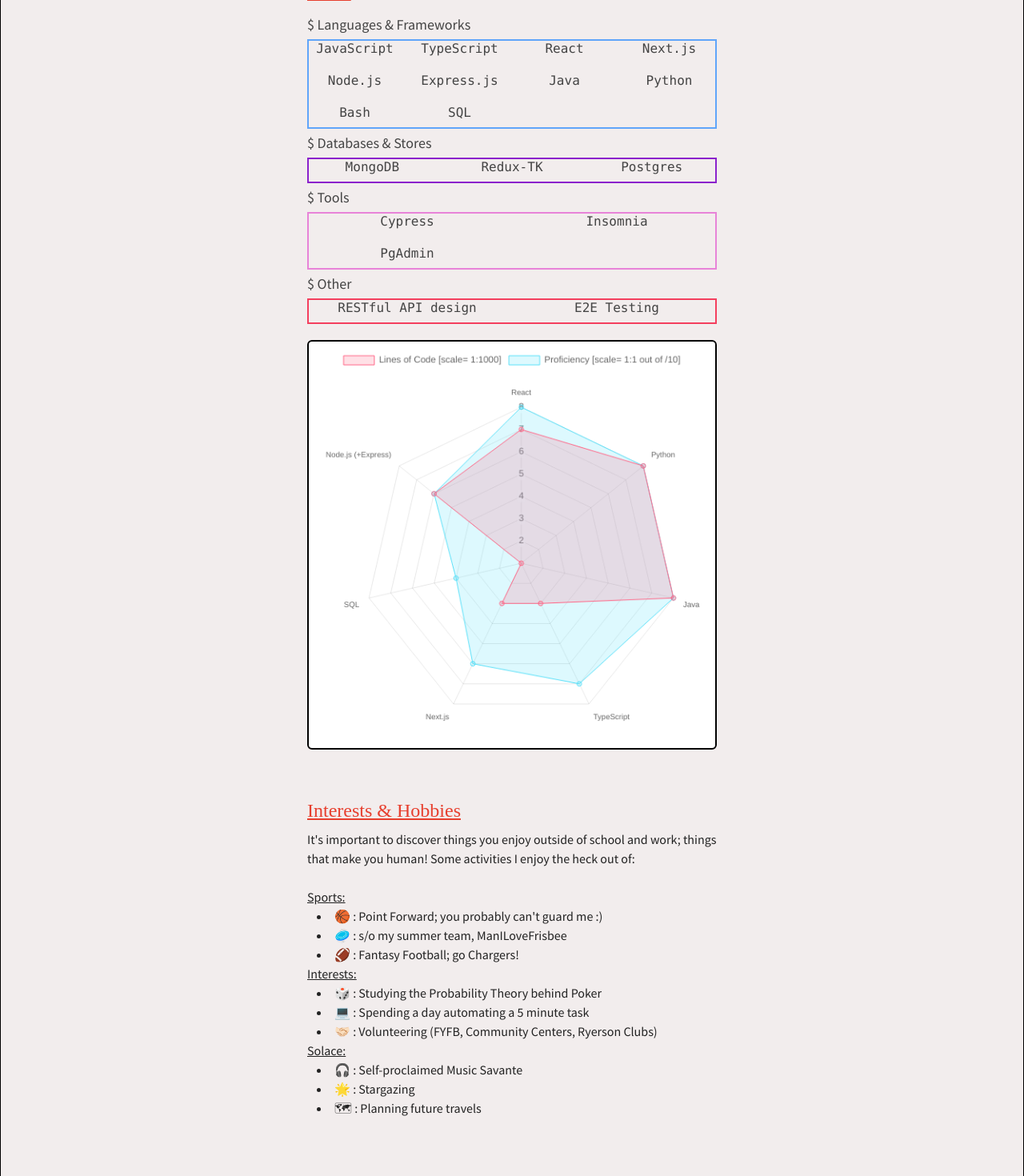
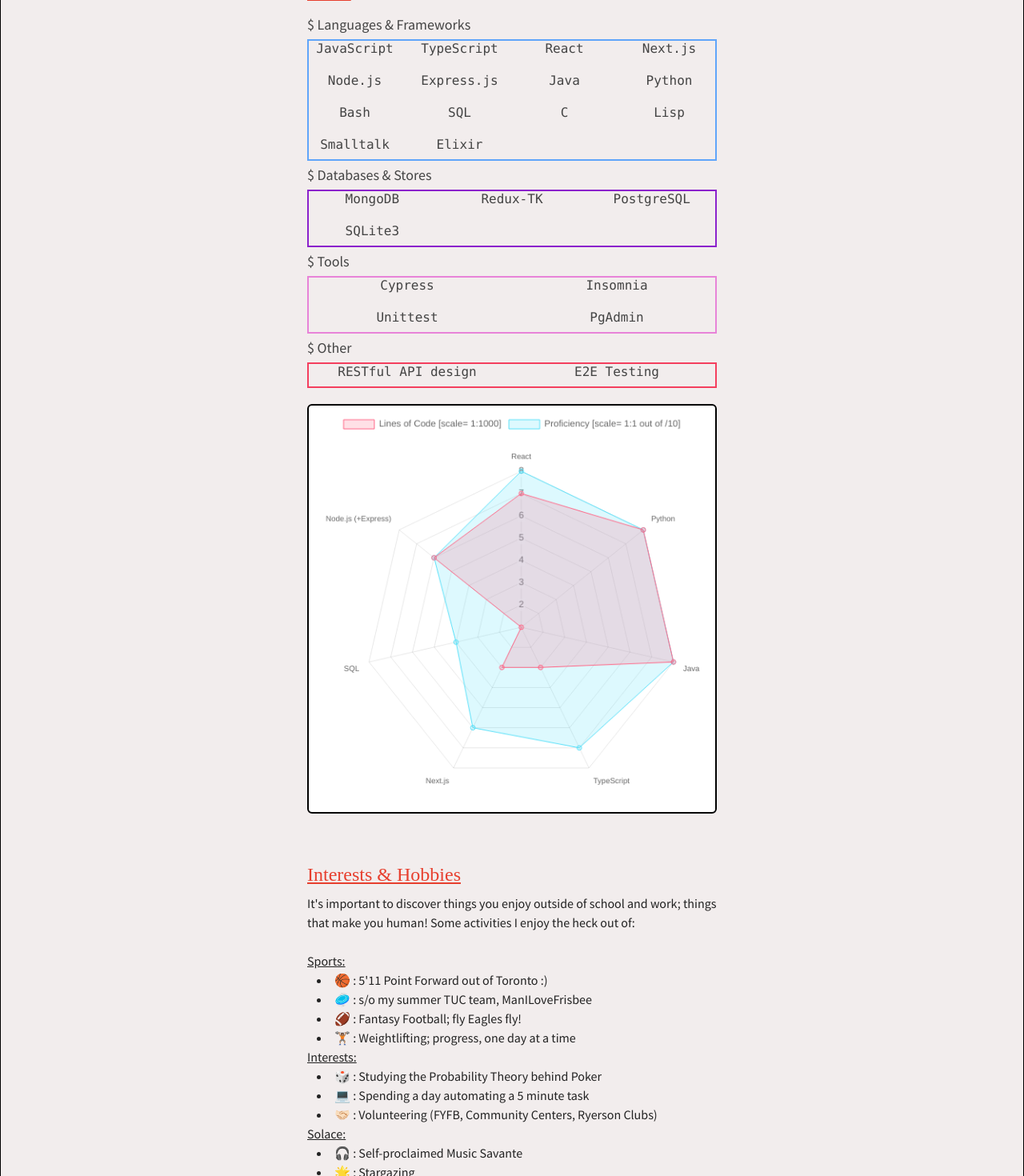
Before and after one commit to devarshi-ap/devfolio, a Next.js app: page /about in a window 1280 px wide. Shown: the part 640-2110 px from the top of the page at 80% size. Built offline with nearby package versions, Linux system fonts and the light colour scheme; a web font is replaced by a local one.

Commit message:
update content

```diff
--- a/pages/about.tsx
+++ b/pages/about.tsx
@@ -40,13 +40,13 @@ export const data = {
 };
 
 export default function AboutPage() {
-    const langArr = ['JavaScript', 'TypeScript', 'React', 'Next.js', 'Node.js', 'Express.js', 'Java', 'Python', 'Bash', 'SQL']
+    const langArr = ['JavaScript', 'TypeScript', 'React', 'Next.js', 'Node.js', 'Express.js', 'Java', 'Python', 'Bash', 'SQL', 'C', 'Lisp', 'Smalltalk', 'Elixir']
     const languages = langArr.map(lang => <div key={lang + '123'}>{lang}</div>);
 
-    const dbArr = ['MongoDB', 'Redux-TK', 'Postgres']
+    const dbArr = ['MongoDB', 'Redux-TK', 'PostgreSQL', 'SQLite3']
     const databases = dbArr.map(db => <div key={db + '123'}>{db}</div>);
 
-    const toolArr = ['Cypress', 'Insomnia', 'PgAdmin']
+    const toolArr = ['Cypress', 'Insomnia', 'Unittest', 'PgAdmin']
     const tools = toolArr.map(tool => <div key={tool + '123'}>{tool}</div>);
 
     const otherArr = ['RESTful API design', 'E2E Testing']
@@ -111,9 +111,10 @@ export default function AboutPage() {
                         <ul className='list-inside'>
                             <li className='underline'>Sports:</li>
                             <ul className='list-disc list-inside ml-3'>
-                                <li>🏀 : Point Forward; you probably can't guard me :)</li>
-                                <li>🥏 : s/o my summer team, ManILoveFrisbee</li>
-                                <li>🏈 : Fantasy Football; go Chargers!</li>
+                                <li>🏀 : 5'11 Point Forward out of Toronto :)</li>
+                                <li>🥏 : s/o my summer TUC team, ManILoveFrisbee</li>
+                                <li>🏈 : Fantasy Football; fly Eagles fly!</li>
+                                <li>🏋🏽 : Weightlifting; progress, one day at a time</li>
                             </ul>
 
                             <li className='underline'>Interests:</li>
```
